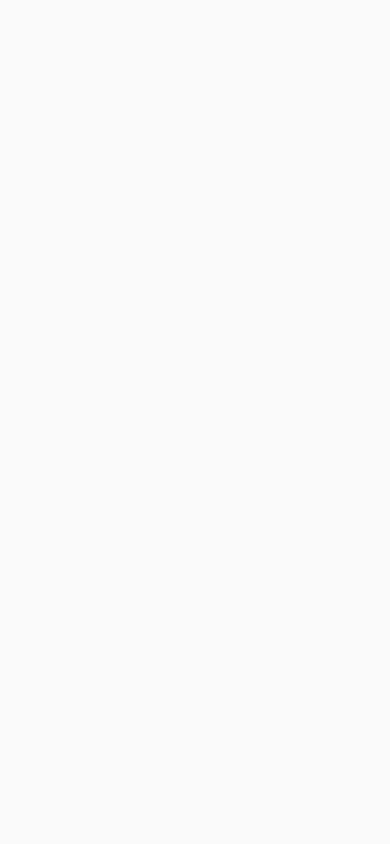
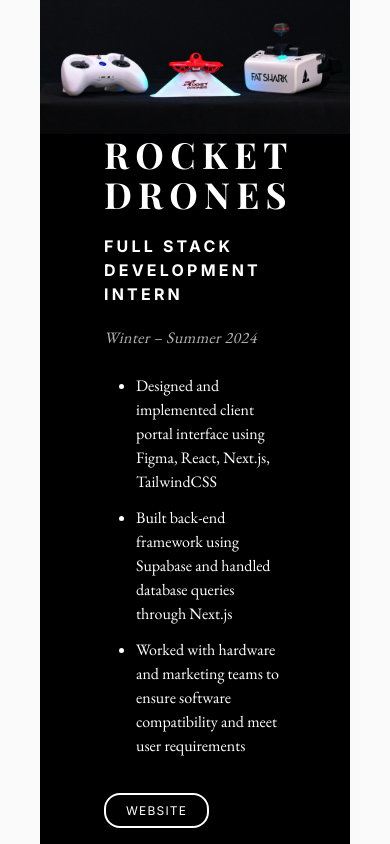
Before and after one commit to ohu9/olivia-hu-website, a Next.js app: page / in a window 390 px wide. Shown: the part 2260-3104 px from the top of the page. Built offline with nearby package versions, Linux system fonts and the light colour scheme; a web font is replaced by a local one.

Commit message:
mobile portfolio

```diff
--- a/components/Portfolio.tsx
+++ b/components/Portfolio.tsx
@@ -218,8 +218,78 @@
 
 export function MobilePortfolio() {
     return (
-        <div className="block lg:hidden">
-            mobile portfolio
+        <div className="block lg:hidden mx-10">
+            {/* ROCKET DRONES */}
+            <div className="flex flex-col mt-10 h-auto">
+                <Image
+                    src='/projects/rd-drones.jpg'
+                    alt='rocket drones image'
+                    width='800'
+                    height='800'
+                    className='object-contain w-full'/>
+                <div className="bg-black px-16 text-white font-ebg pb-20">
+                    <p className="font-playfair text-4xl font-bold tracking-[.4rem]">ROCKET DRONES</p>
+                    <p className="font-inter font-bold tracking-[.2rem] my-5">FULL STACK DEVELOPMENT INTERN</p>
+                    <p className="italic tracking-wide opacity-70">Winter – Summer 2024</p>
+                    <ul className="mt-6 list-disc">
+                        <li className="ml-8 mt-3">Designed and implemented client portal interface using Figma, React, Next.js, TailwindCSS</li>
+                        <li className="ml-8 mt-3">Built back-end framework using Supabase and handled database queries through Next.js</li>
+                        <li className="ml-8 mt-3">Worked with hardware and marketing teams to ensure software compatibility and meet user requirements</li>
+                    </ul>
+                    <div className="mt-10">
+                        <LinkButton color="white" href='https://rocketdrones.com/' label='WEBSITE'/>
+                    </div>
+                </div>
+            </div>
+
+            {/* AGORA */}
+            <div className="flex flex-col mt-10 w-full h-auto bg-[#E5E9E7] text-[#073700] font-ebg px-16 pt-20 pb-12">
+                <Image
+                    src='/projects/agora-booklets.jpg'
+                    alt='agora image'
+                    width='800'
+                    height='800'
+                    className='object-cover w-full sm:h-72 h-56'/>
+
+                <span className="inline mt-12 font-playfair text-4xl font-bold tracking-[.4rem]">AGORA
+                    <p className="inline ml-4 tracking-wider font-normal font-inter text-xs">| &nbsp;&nbsp;a student literary journal at Georgia Tech</p>
+                </span>
+
+                {/* WEB TEAM LEAD */}
+                <div>
+                    <p className="font-inter font-bold tracking-[.4rem] mt-8">WEB TEAM LEAD</p>
+                    <p className="italic tracking-wide opacity-70 my-2">Fall 2023 – Present</p>
+                    <ul className="list-disc">
+                        <li className="ml-8 mt-[2px]">Designed and prototyped website for literary journal, Agora, using Figma; illustrated logo using Procreate</li>
+                        <li className="ml-8 mt-[2px]">Coded website using JSX, React, and Next.js; implemented responsive interface for mobile screens, improved SEO</li>
+                        <li className="ml-8 mt-[2px]">Used Firebase database to store website images and content; site renders dynamic pages using database queries</li>
+                        <li className="ml-8 mt-[2px]">Deployed site with custom domain, SSL certificate authentication, and domain privacy protection</li>
+                        <li className="ml-8 mt-[2px]">Employ Agile development to plan sprint schedule, run scrum meetings, delegate tasks</li>
+                    </ul>
+
+                    {/* buttons */}
+                    <div className="flex gap-3 mt-8">
+                        <LinkButton color="black" href='https://www.figma.com/proto/oM6AEdnnZBCOon4nI1K8lq/Agora-Website?node-id=7-2&t=NWZlvQl64dgdHB48-1' label='FIGMA'/>
+                        <LinkButton color="black" href='https://github.com/GTagora/AgoraFrontend' label='GITHUB'/>
+                    </div>
+                </div>
+
+                {/* CO FOUNDER.. */}
+                <div>
+                    <p className="font-inter font-bold tracking-[.4rem] mt-16">CO-FOUNDER & EDITOR-IN-CHIEF</p>
+                    <p className="italic tracking-wide opacity-70 my-2">Fall 2023 – Present</p>
+                    <ul className="list-disc">
+                        <li className="ml-8 mt-[2px]">Ideated and established Agora, a student-run Christian journal at Georgia Tech</li>
+                        <li className="ml-8 mt-[2px]">Recruited members, planned meetings, ran workshops, lead discussions, oversaw communication logistics</li>
+                        <li className="ml-8 mt-[2px]">Direct website development, graphic design, and creative direction of journal’s blog and print publications</li>
+                    </ul>
+                </div>
+                <div className="my-8">
+                    <LinkButton color="black" href='https://www.gtagora.com/' label='WEBSITE'/>
+                </div>
+            </div>
+
+            {/* OTHER PROJECTS */}
         </div>
     )
 }
```
